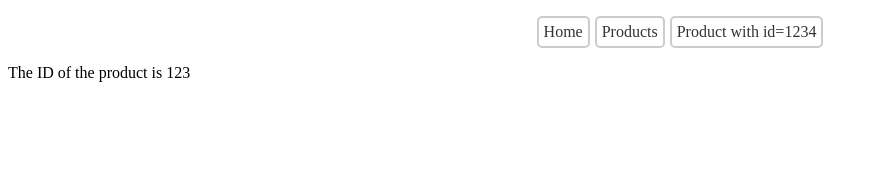
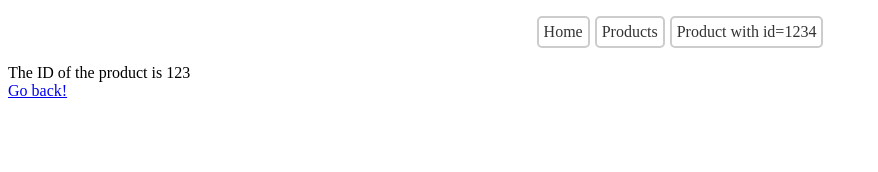
Before and after one commit to gogouravr/react-router-demo-app, a React (Vite) app: page /product/123 in a window 1280 px wide. Shown: the top 172 px of the page, without its empty margins (0-878 px from the left). Built offline with nearby package versions, Linux system fonts and the light colour scheme.

Commit message:
Add back Link route with relative path

```diff
--- a/src/pages/ProductDetails.jsx
+++ b/src/pages/ProductDetails.jsx
@@ -1,8 +1,16 @@
-import { useParams } from "react-router-dom"
+import { useParams, Link } from "react-router-dom"
+
 
 export default function ProductDetails() {
     const { productId } = useParams();
     return (
-        <div>The ID of the product is {productId}</div>
+        <>
+            <div>The ID of the product is {productId}</div>
+            <span>
+                <Link to={'..'} relative="path">
+                    Go back!
+                </Link>
+            </span>
+        </>
     )
 }
```
